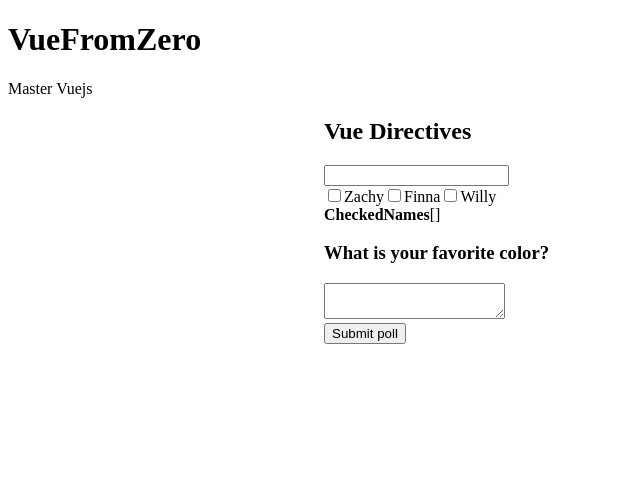
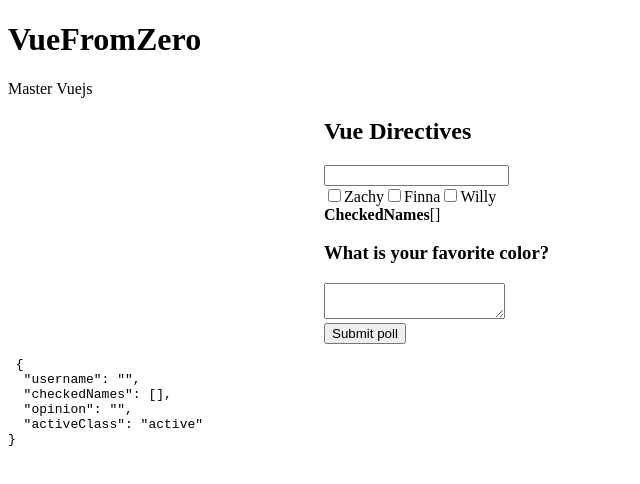
Before and after one commit to ZachyDev/FrontEnd-Masters---Vuejs, a Vue app in the folder vuefromzero/: page / in a window 1280 px wide. Shown: the top 484 px of the page, without its empty margins (0-640 px from the left). Built offline with nearby package versions, Linux system fonts and the light colour scheme.

Commit message:
v-directives:v-pre✅✅

```diff
--- a/vuefromzero/src/components/Form.vue
+++ b/vuefromzero/src/components/Form.vue
@@ -18,7 +18,7 @@
               <textarea v-model="opinion"></textarea><br />
                <button type="button" :class="[opinion ? activeClass : '']">Submit poll</button>
           </form>
-
+          <pre> {{ $data }}</pre>
   </div>
 </template>
 
```
